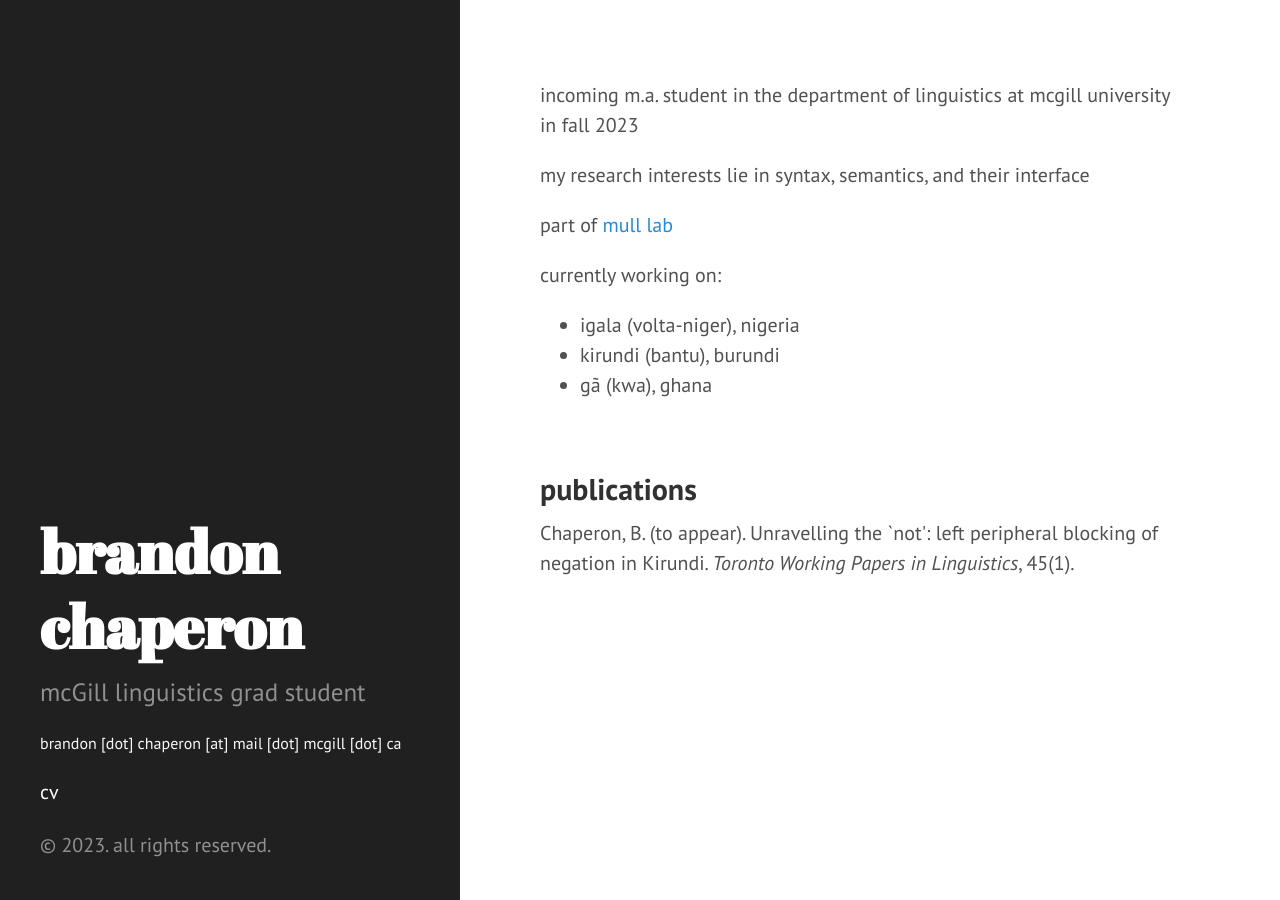
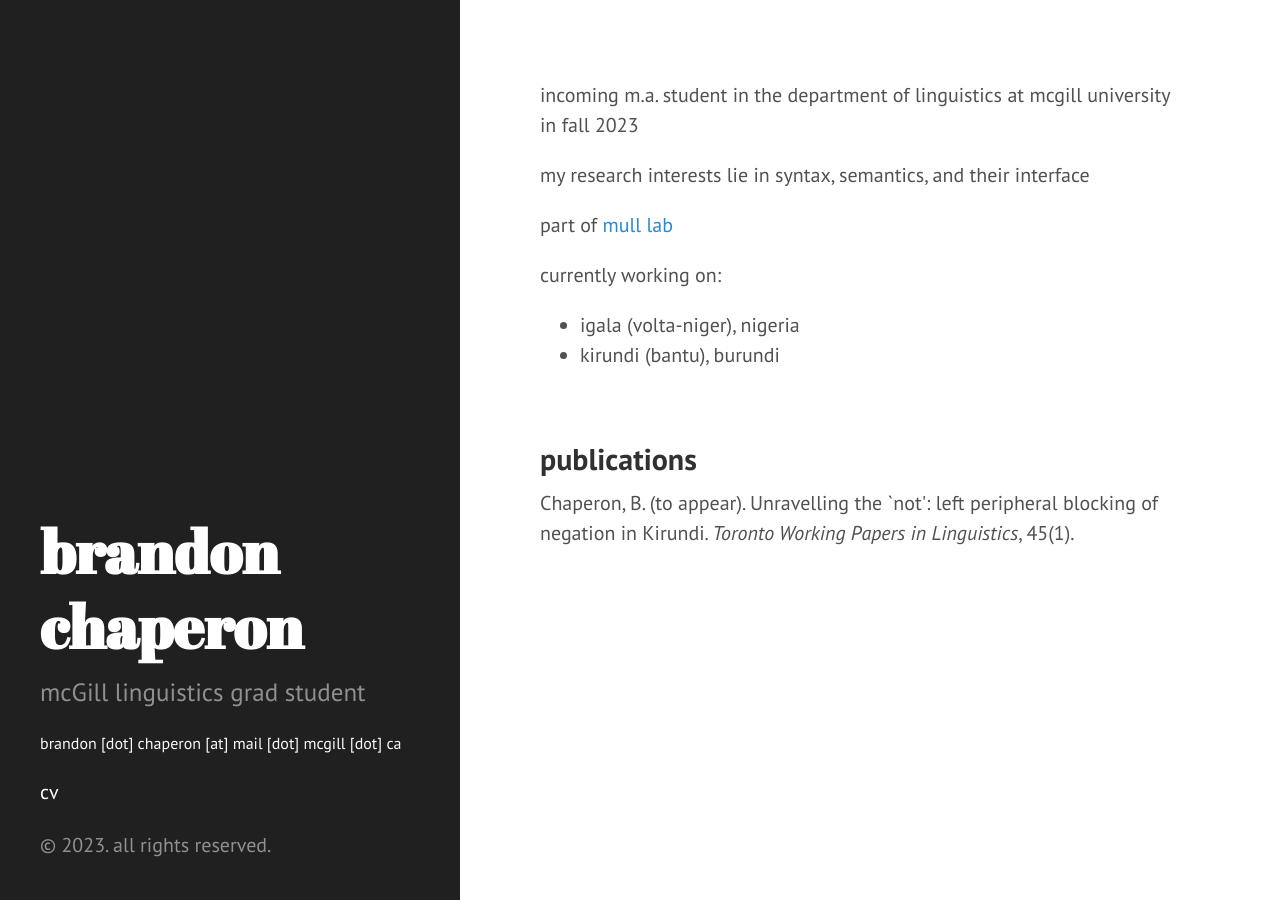
Before and after one commit to bchaper0n/bchaper0n.github.io, a Jekyll site: the page built from index.html, in a window 1280 px wide. Built offline with Jekyll 4.4.1, drawn with Linux system fonts in a browser that asks for light colours.

Commit message:
removed ga for now

```diff
--- a/index.html
+++ b/index.html
@@ -10,7 +10,7 @@ title: home
 <ul>
     <li>igala (volta-niger), nigeria</li>
     <li>kirundi (bantu), burundi</li>
-    <li>gã (kwa), ghana</li>
+    <!-- <li>gã (kwa), ghana</li> -->
 </ul>
 
 <br>
```
